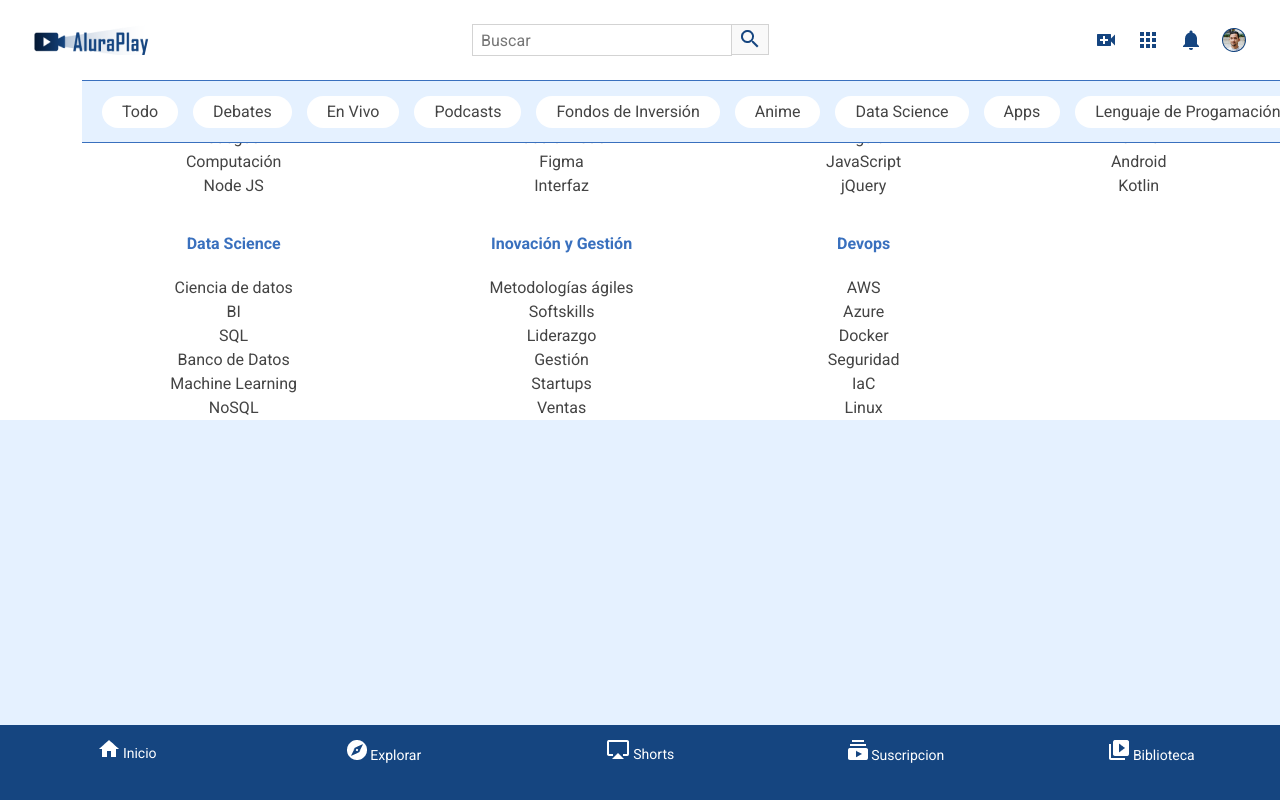
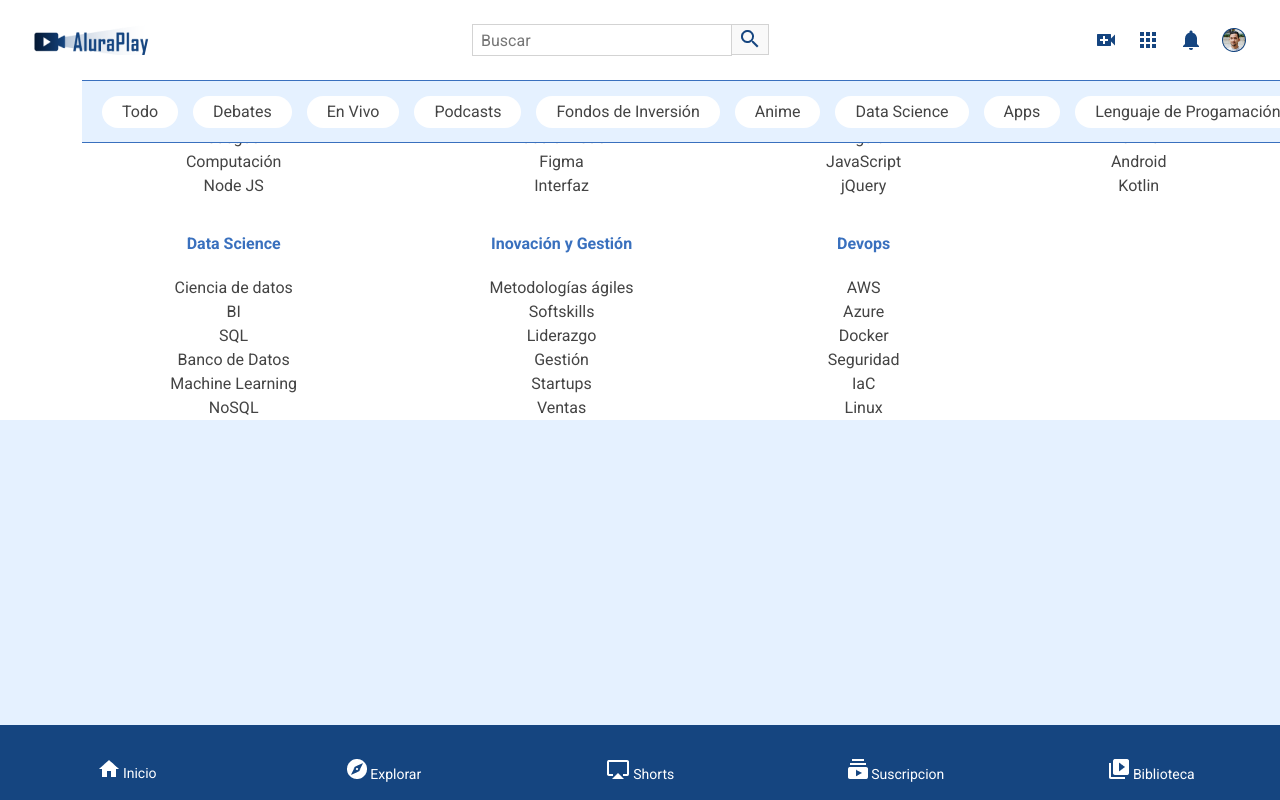
Before and after one commit to NaSP32/AluraPlay, a plain HTML site: page index.html in a window 1280 px wide. Drawn offline with Linux system fonts and the light colour scheme.

Commit message:
flex-align-self para alinear cada elemento hijo de un contenedor

```diff
--- a/css/flexbox.css
+++ b/css/flexbox.css
@@ -28,6 +28,14 @@
 
 .menu__lista{
     display: flex;
+    justify-content: space-around;
+    height: 100%;
+}
+
+.menu__lista li{
+    align-self: center;
+
+
 }
 
 .menu__lista:nth-child(2),
```
